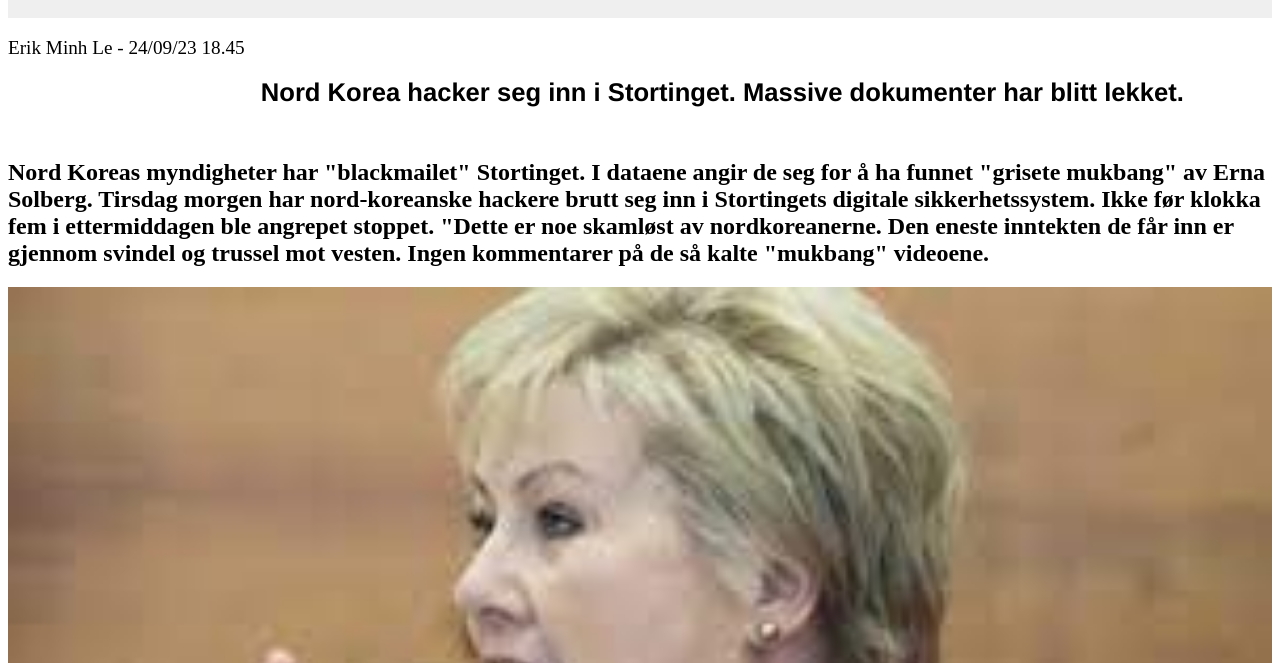
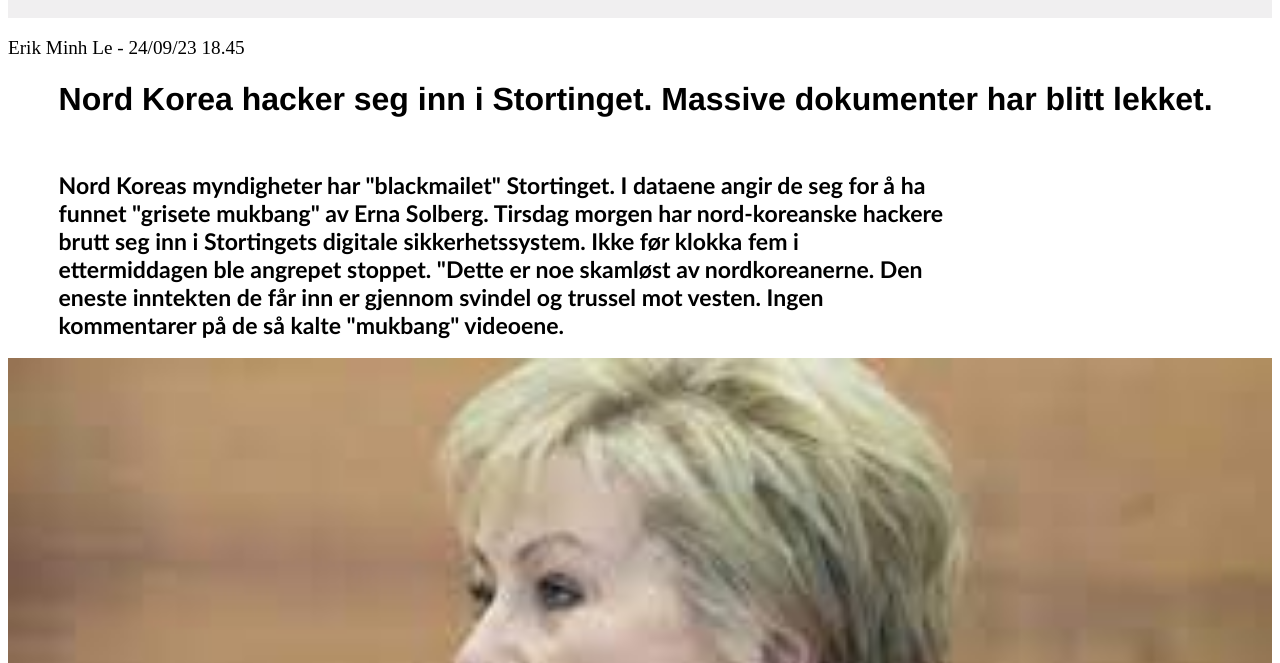
Before and after one commit to OsloMet-web/Oblig-1-group-78, a plain HTML site: page newswebsite/realnews.html in a window 1280 px wide. Shown: the part 107-770 px from the top of the page. Drawn offline with Linux system fonts and the light colour scheme.

Commit message:
Update design.css

```diff
--- a/newswebsite/css/design.css
+++ b/newswebsite/css/design.css
@@ -16,8 +16,7 @@ p.forfatter {
 
 .overskrift {
     font-family: 'Franklin Gothic Medium', 'Arial Narrow', Arial, sans-serif;
-    padding-left: 20%;
-    font-size: 2vw;
+    padding-left: 4%;
     padding-bottom: 2.5%;
 }
 h3.tekst {
@@ -69,8 +68,11 @@ h3.tekst {
     font-weight: 700;
 
 }
-introduksjon{
-     font-family: 'Gill Sans', 'Gill Sans MT', Calibri, 'Trebuchet MS', sans-serif;
+.introduksjon{
+    font-family: 'Gill Sans', 'Gill Sans MT', Calibri, 'Trebuchet MS', sans-serif;
+    width:70%;
+    font-size: 1.8vw;
+    padding-left: 4%;
 }
 
 
```
